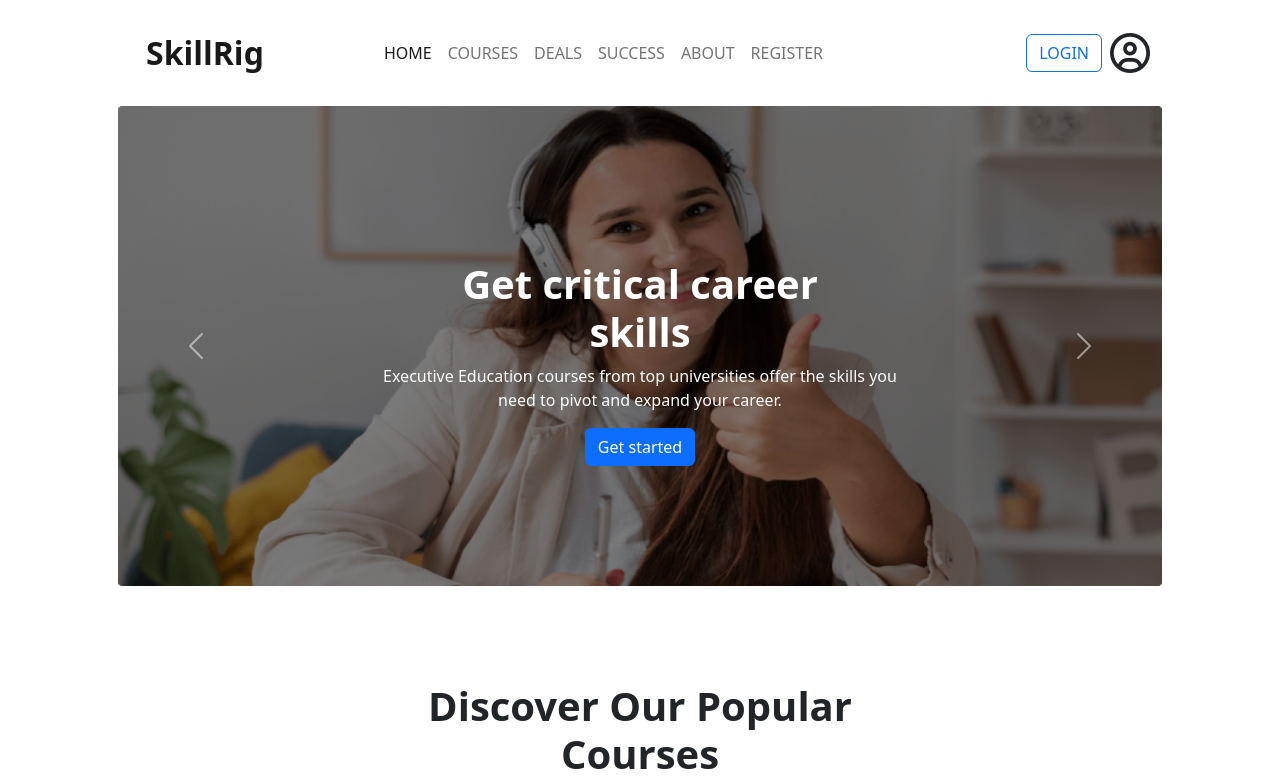
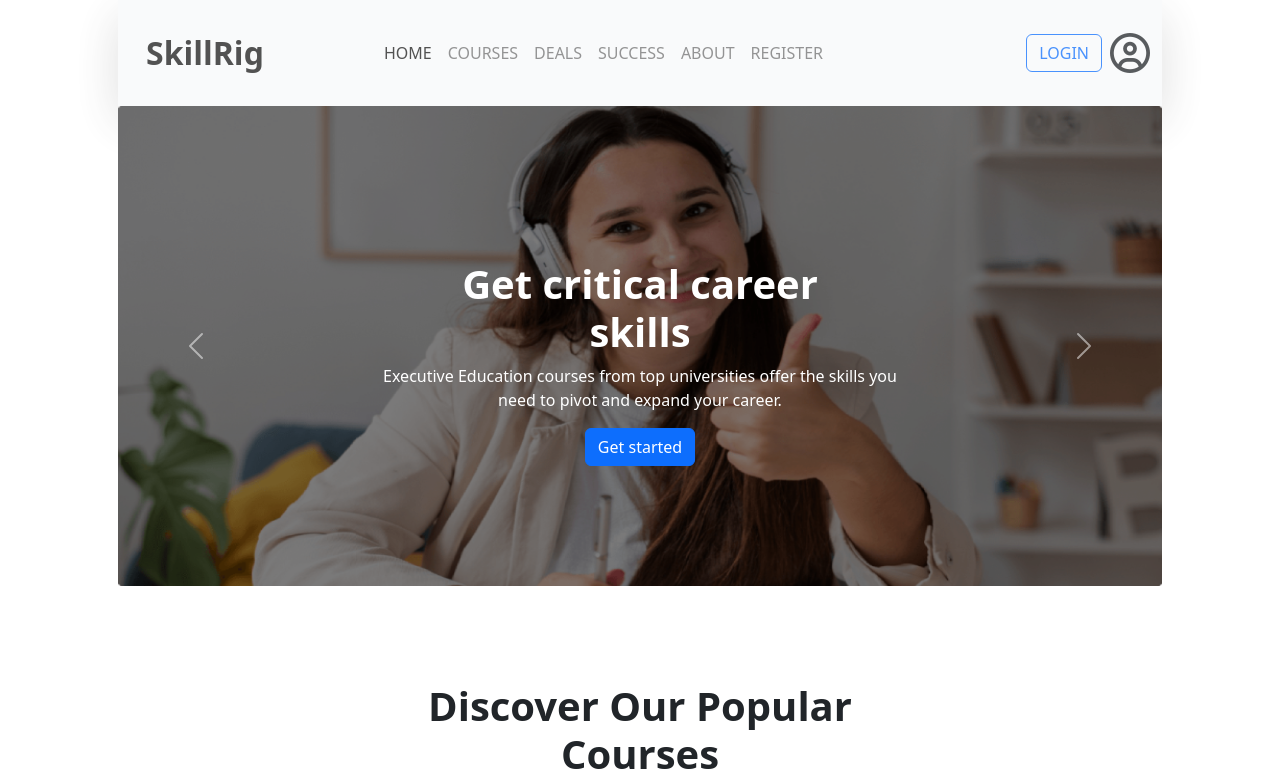
Before and after one commit to Rimaakter1/Assignment-3, a plain HTML site: page index.html in a window 1280 px wide. Shown: the top 783 px of the page. Drawn offline with nearby package versions, Linux system fonts and the light colour scheme.

Commit message:
nav color

```diff
--- a/index.html
+++ b/index.html
@@ -29,7 +29,7 @@
 
         <!-- navbar -->
 
-        <nav class="navbar navbar-expand-lg  py-4 ">
+        <nav class="navbar navbar-expand-lg bg-light opacity-75 shadow-lg py-4">
             <div class="container">
                 <div class="d-flex flex-row-reverse">
                     <a class="navbar-brand ms-3 fs-2 fw-bolder " href="#">SkillRig</a>
@@ -134,6 +134,7 @@
             </div>
         </section>
         <!-- course details  -->
+
         <section class="container mt-5 pt-5 mb-5 ">
             <div class="text-center pb-4">
                 <h1 class="text-dark fw-bolder">Discover Our Popular <br>
@@ -164,6 +165,7 @@
                             </div>
                         </div>
                     </div>
+
                     <div class="col-md-12 col-lg-6">
                         <div class="card mb-3">
                             <div class="row g-0">
@@ -322,6 +324,7 @@
             </div>
         </section>
         <!-- FAQ section (Accordion) -->
+
         <section class="px-lg-5 px-md-5 pt-5 mb-5">
             <div class="pb-4 text-lg-center text-md-center text-center px-lg-5 px-md-5 mx-lg-5 mx-md-5">
                 <h2 class="fs-1 lh-lg">Frequently Asked Questions</h2>
@@ -480,6 +483,7 @@
             </div>
         </section>
         <!-- collaborate companies section  -->
+
         <section class="container mt-5 mb-5 pt-5 pb-4 d-lg-block d-md-none d-none">
             <h1 class="pb-4 text-center">Trusted by over 800+ companies</h1>
             <div class="d-flex justify-content-around">
@@ -505,6 +509,7 @@
         </section>
     </main>
     <!-- footer section  -->
+
     <footer class="text-center bg-dark text-white p-5">
         <div class="pt-3">
             <h3>Pro Edu</h3>
```
